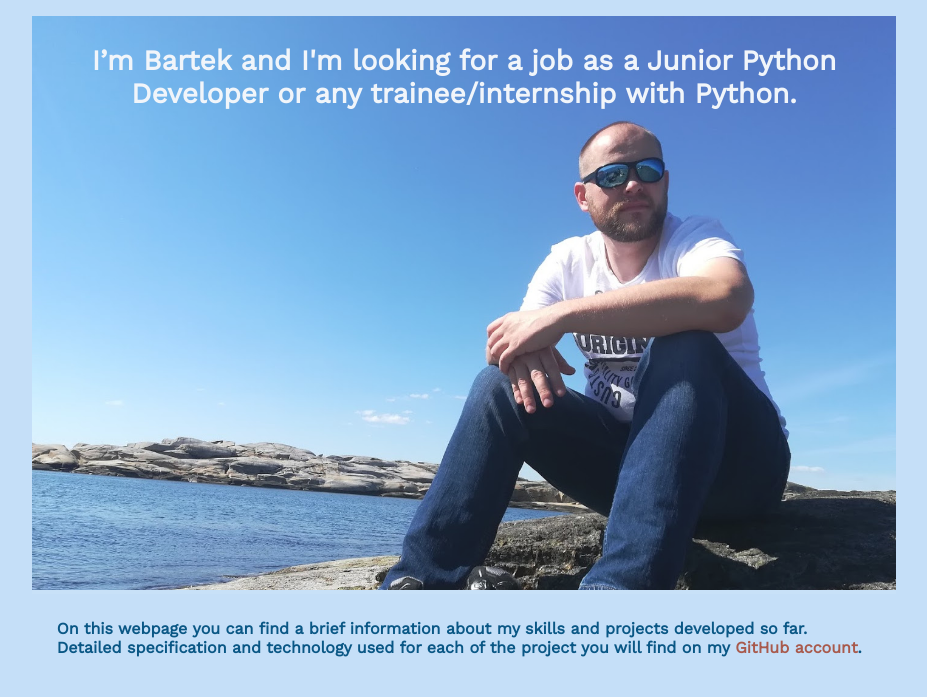
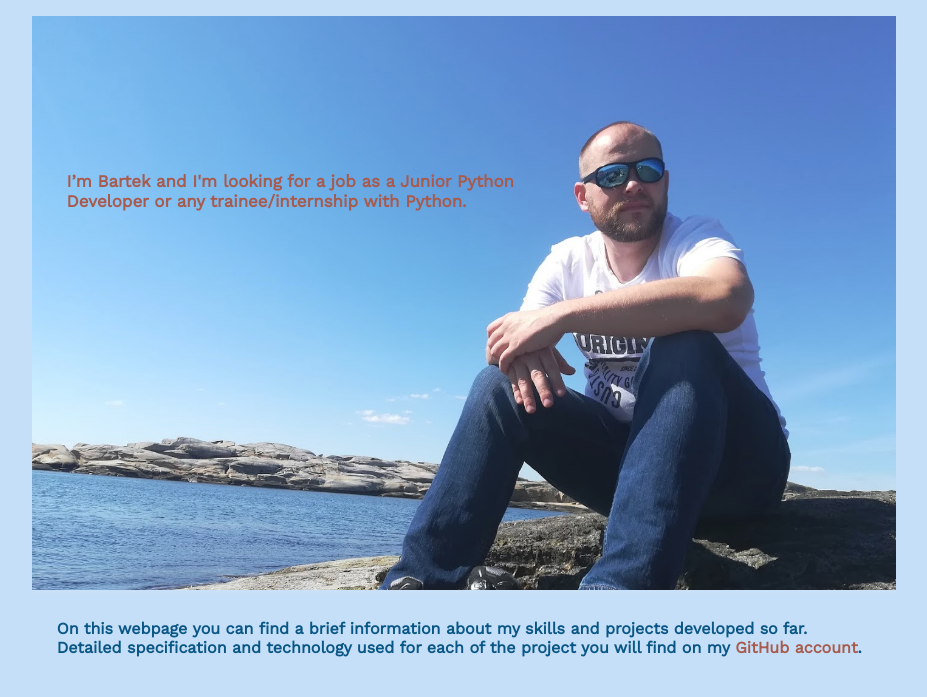
Before and after one commit to bartoszkobylinski/my_website, a Flask app: page / in a window 1280 px wide. Shown: the part 58-755 px from the top of the page, without its empty margins (176-1103 px from the left). Run offline with Flask 2, Linux system fonts and the light colour scheme; some libraries are stand-ins or nearby versions.

Commit message:
factorization of css file

```diff
--- a/app/static/css/style.css
+++ b/app/static/css/style.css
@@ -76,6 +76,16 @@ a:hover{
 
 .header-text{
     margin: 0;
+}
+
+.text_on_image{
+    position: absolute;
+    top: 0;
+    font-size: 0.9rem;
+    width: 56%;
+    color: #A85A4D;
+    text-align: left;
+    padding: 0% 3%;
 }
 
 .header-text p{
@@ -169,11 +179,6 @@ a:hover{
     top: 0;
     width: 100%;
     height: 100%;
-}
-.text_on_image{
-    position: absolute;
-    bottom: 0;
-    text-align: center;
 }
 /* contact form */
 
@@ -318,13 +323,9 @@ a:hover{
         vertical-align: middle;
     }
 
-    .nav > ul > li > a{
-        text-decoration: none;
-        color: #f1f5fa;
-    }
     .nav > ul > li > a:hover{
-        background-color: #C5DFF8;
-        color: #0A5785;
+        background-color: #f1f5fa;
+        color: #1198ea;
     }
     .nav > ul > li > i{
         font-size: 1rem;
@@ -345,11 +346,10 @@ a:hover{
     }
 
 /* Index page */
-
 .text_on_image{
-    top: 0;
+    width: 57%;
+    padding: 16% 4%;
 }
-
 .first-project,
 .second-project,
 .third-project,
@@ -406,15 +406,11 @@ a:hover{
     nav ul li{
         display: inline-block;
         width: 6rem;
-
-    }
-    nav ul li:first-child{
-        border-left: none;
     }
     nav ul li i{
         font-size: 1rem;
     }
-    /* projects site */
+    /* index site */
 
     /* contact form */
 
@@ -479,10 +475,7 @@ a:hover{
         background-color: #C5DFF8;
         padding: 1rem 13rem;
     }
-    .text_on_image h3{
-    font-size: 1.75rem;
-    color: #F1F5FA;
-    }
+
     .covering_img {
         background-color: rgba(255,255,255,0.05);
     }
```
